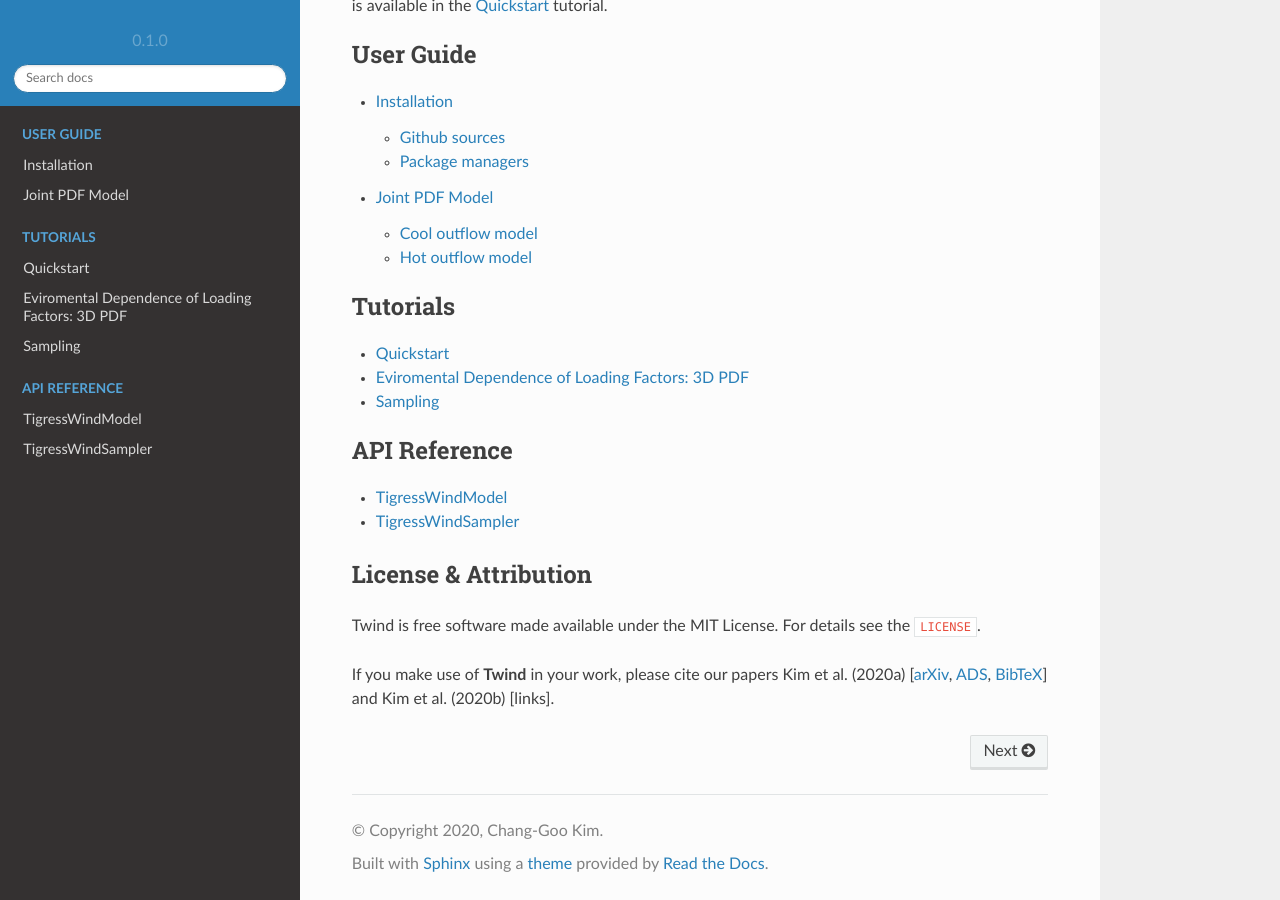
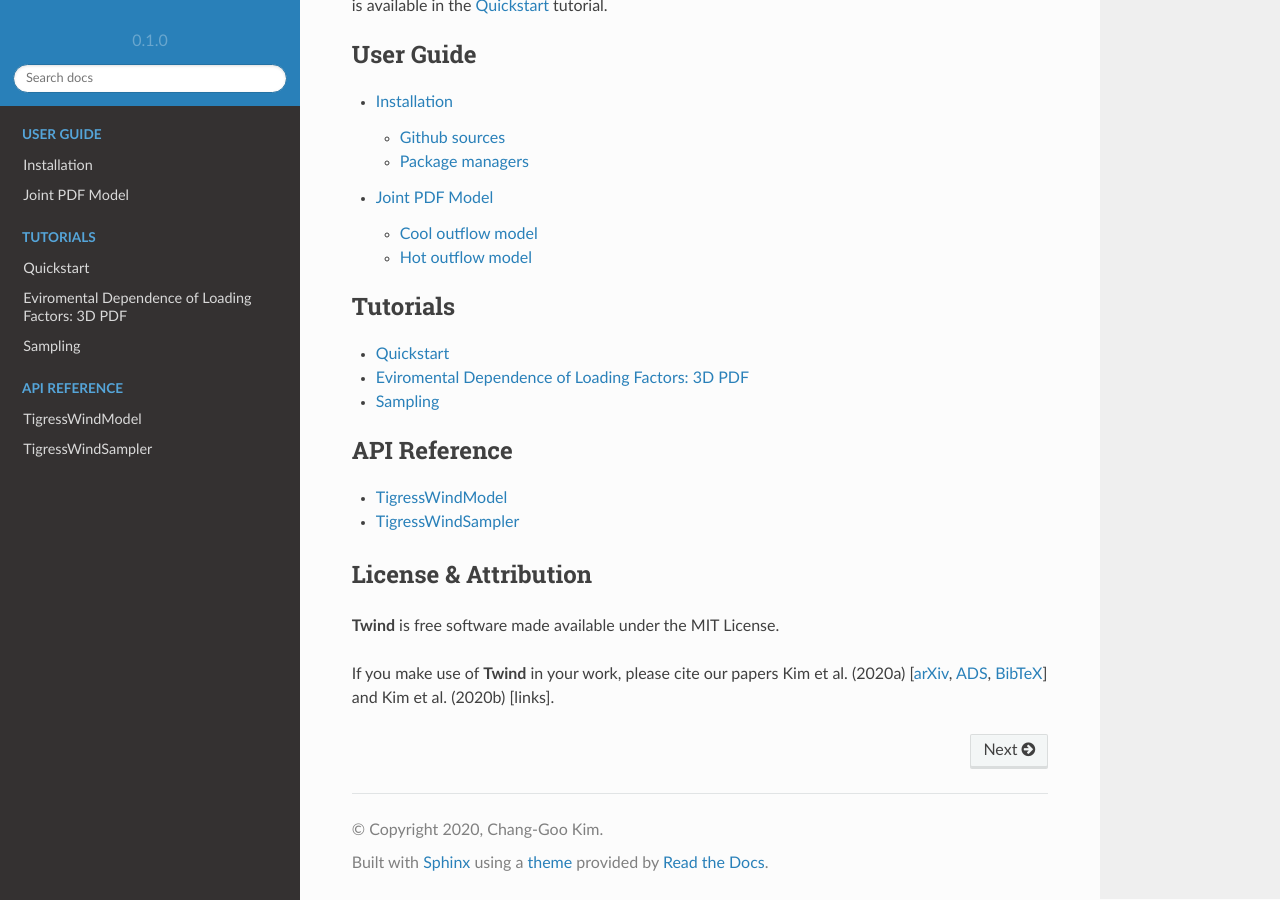
Before and after one commit to changgoo/Twind, a Sphinx documentation site: the page built from docs/index.rst, in a window 1280 px wide and 900 px high, scrolled down 548 px. Built offline with Sphinx 7.4.7 and the Read the Docs theme 2.0.0, drawn with Linux system fonts in a browser that asks for light colours; some of the changed text lies outside the part shown.

Commit message:
Update docs

```diff
--- a/docs/index.rst
+++ b/docs/index.rst
@@ -50,8 +50,7 @@ A more complete example is available in the :ref:`quickstart` tutorial.
 
 License & Attribution
 ---------------------
-Twind is free software made available under the MIT License. For details
-see the ``LICENSE``.
+**Twind** is free software made available under the MIT License.
 
 If you make use of **Twind** in your work, please cite our papers
 Kim et al. (2020a) [`arXiv <https://arxiv.org/abs/1202.3665>`_,
```
Also changed, not shown: other parts of docs/index.rst (+1 -1 lines), README.md (+1 -0 lines).
